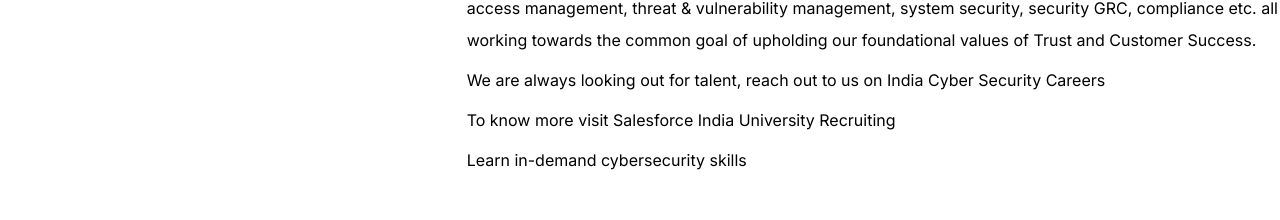
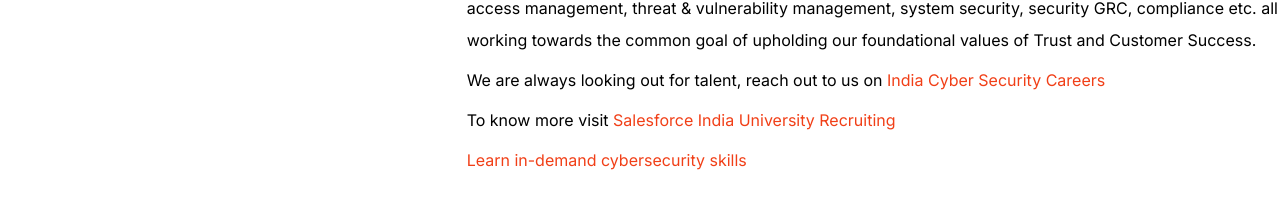
Before and after one commit to traboda/inctfj, a Next.js app: page /posts/sponsornote in a window 1280 px wide. Shown: the part 656-876 px from the top of the page. Built offline with nearby package versions, Linux system fonts and the light colour scheme.

Commit message:
update the sponsor page

```diff
--- a/pages/posts/sponsornote.tsx
+++ b/pages/posts/sponsornote.tsx
@@ -37,13 +37,13 @@ const SponsorNote = () => (
                     Salesforce has one of the best Information Security teams in the world and growing this piece of the business in India is a top priority! Our Information Security teams work hand in hand with the business to ensure the highest security around all of our applications. For example, the Detection & Response function is responsible for 24x7x365 security monitoring and rapid incident response across all Salesforce environments. The Salesforce Security Engineering team provides the fundamental building blocks to improve and preserve customer trust in Salesforce’s products across multiple public cloud substrates and our own network infrastructure. Similarly, we have teams that oversee our network security, identity and access management, threat & vulnerability management, system security, security GRC, compliance etc. all working towards the common goal of upholding our foundational values of Trust and Customer Success.
                     </li>
                     <li className="mt-2">
-                    We are always looking out for talent, reach out to us on <a href="https://www.salesforce.com/company/careers/university-recruiting/">India Cyber Security Careers</a>
+                    We are always looking out for talent, reach out to us on <a href="https://www.salesforce.com/company/careers/university-recruiting/"><span className="text-primary">India Cyber Security Careers</span></a>
                     </li>
                     <li className="mt-2">
-                     To know more visit <a href="https://salesforce.wd2.myworkdayjobs-impl.com/External_Career_Site/job/India---Hyderabad/Intern-Security-Event-Analyst_JR117289-2">Salesforce India University Recruiting</a>
+                     To know more visit <a href="https://salesforce.wd2.myworkdayjobs-impl.com/External_Career_Site/job/India---Hyderabad/Intern-Security-Event-Analyst_JR117289-2"><span className="text-primary">Salesforce India University Recruiting</span></a>
                     </li>
                     <li className="mt-2">
-                    <a href="https://trailhead.salesforce.com/cybersecurity/">Learn in-demand cybersecurity skills</a>
+                    <a href="https://trailhead.salesforce.com/cybersecurity/"><span className="text-primary">Learn in-demand cybersecurity skills</span></a>
                     </li>
                 </ul>
             </div>
```
